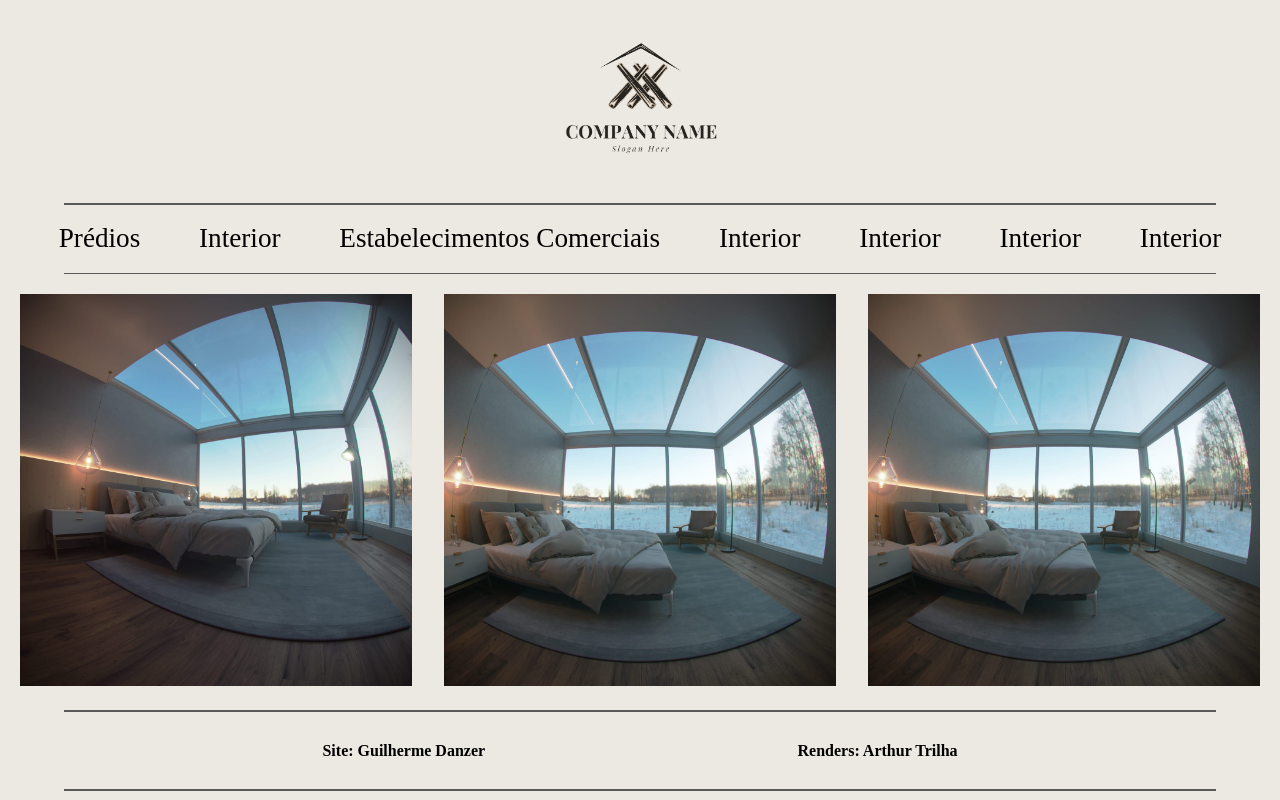
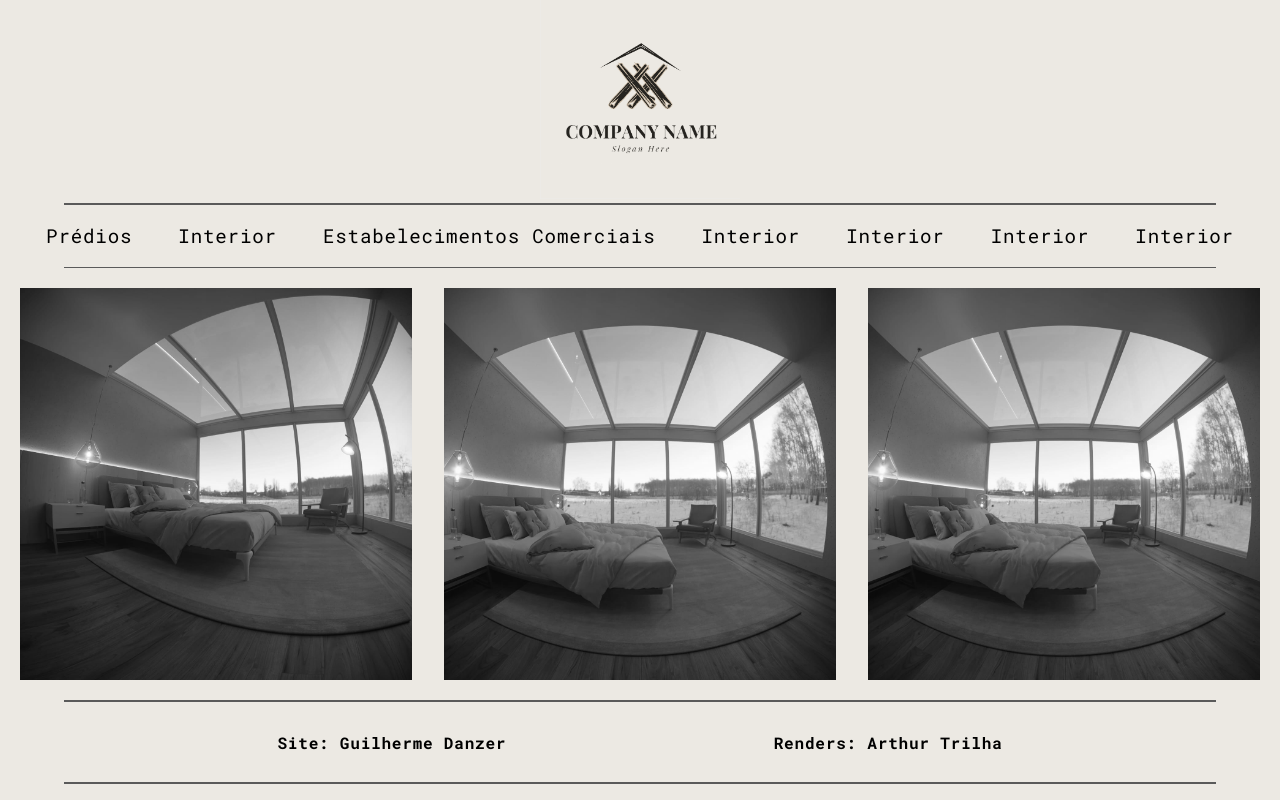
Before and after one commit to GuilhermeDanzer/architectureport, a React (Create React App) app: page /interiores in a window 1280 px wide. Built offline with nearby package versions, Linux system fonts and the light colour scheme.

Commit message:
Galeria com tag img

```diff
--- a/src/App.js
+++ b/src/App.js
@@ -10,7 +10,13 @@ import predio4 from "./assets/img/predio4.jpeg";
 import predio5 from "./assets/img/predio5.jpeg";
 const Wrapper = styled.div``;
 
-const images = [predio1, predio2, predio3, predio4, predio5];
+const images = [
+  { imagem: predio1, tipo: "Edifício", nome: "Solar Tapajós" },
+  { imagem: predio2, tipo: "Edifício", nome: "Solar Tapajós" },
+  { imagem: predio3, tipo: "Edifício", nome: "Solar Tapajós" },
+  { imagem: predio4, tipo: "Edifício", nome: "Solar Tapajós" },
+  { imagem: predio5, tipo: "Edifício", nome: "Solar Tapajós" },
+];
 const App = () => {
   return (
     <div>
--- a/src/components/Header.js
+++ b/src/components/Header.js
@@ -42,7 +42,7 @@ const Wrapper = styled.div`
 `;
 
 const Itens = styled.div`
-  font-size: 1.7rem;
+  font-size: 1.2rem;
   box-sizing: border-box;
   transition: ease-out 0.9s;
   margin: 10px;
--- a/src/components/Products.js
+++ b/src/components/Products.js
@@ -1,7 +1,5 @@
 import React from "react";
 import styled from "styled-components";
-
-export const Products = ({ imagens }) => {
 const Grid = styled.div`
   display: grid;
   grid-template-columns: repeat(auto-fill, minmax(320px, 1fr));
@@ -11,14 +9,62 @@ export const Products = ({ imagens }) => {
 `;
 const Imagem = styled.img`
   width: 100%;
+  filter: grayscale(1);
+  &:hover {
+    filter: none;
+  }
 `;
+const Texto = styled.span`
+  position: absolute;
+  background-color: transparent;
+  z-index: -2;
+  vertical-align: middle;
+  text-transform: uppercase;
+  color: #ece9e3;
+  font-size: 30px;
+  font-weight: 600 !important;
+  font-family: "Roboto", sans-serif;
+  line-height: 1;
+  bottom: 36px;
+`;
+const Title = styled.h2`
+  position: absolute;
+  vertical-align: middle;
+  text-transform: uppercase;
+  background-color: transparent;
+  z-index: -2;
+  font-weight: 400 !important;
+  font-size: 20px;
+  color: #ece9e3;
+  line-height: 1;
+  bottom: 68px;
+  font-family: "Roboto", sans-serif;
+`;
+
+const Container = styled.div`
+  position: relative;
+  display: flex;
+  justify-content: center;
+  &:hover {
+    h2 {
+      z-index: 99;
+    }
+    span {
+      z-index: 99;
+    }
+  }
+`;
+
+export const Products = ({ imagens }) => {
   return (
     <Grid>
       {imagens.map((image, i) => {
         return (
-          <div key={i}>
-            <Imagem src={image} alt="foto" />
-          </div>
+          <Container key={i}>
+            <Title>{image.tipo}</Title>
+            <Texto>{image.nome}</Texto>
+            <Imagem src={image.imagem} alt="foto" />
+          </Container>
         );
       })}
     </Grid>
--- a/src/index.css
+++ b/src/index.css
@@ -1,8 +1,10 @@
-@import url("https://fonts.googleapis.com/css2?family=Open+Sans:ital,wght@0,300;0,400;0,600;0,700;0,800;1,300;1,400;1,600;1,700;1,800&display=swap");
+@import url("https://fonts.googleapis.com/css2?family=Roboto+Mono:ital,wght@0,100;0,200;0,300;0,400;0,500;0,600;0,700;1,100;1,200;1,300;1,400;1,500;1,600;1,700&display=swap");
+@import url("https://fonts.googleapis.com/css2?family=Roboto:ital,wght@0,100;0,200;0,300;0,400;0,500;0,600;0,700;1,100;1,200;1,300;1,400;1,500;1,600;1,700&display=swap");
 
 body {
+  letter-spacing: 0.05em;
   margin: 0;
-
+  font-family: "Roboto Mono", sans-serif;
   -webkit-font-smoothing: antialiased;
   -moz-osx-font-smoothing: grayscale;
 }
--- a/src/screens/Interior.js
+++ b/src/screens/Interior.js
@@ -4,7 +4,11 @@ import interior1 from "../assets/img/interior1.jpeg";
 import interior2 from "../assets/img/interior2.jpeg";
 import interior3 from "../assets/img/interior3.jpeg";
 export const Interior = () => {
-  const image = [interior1, interior2, interior3];
+  const image = [
+    { imagem: interior1, tipo: "Casa", nome: "Equilibrium" },
+    { imagem: interior2, tipo: "Casa", nome: "Equilibrium" },
+    { imagem: interior3, tipo: "Casa", nome: "Equilibrium" },
+  ];
   return (
     <div style={{ display: "flex", justifyContent: "center" }}>
       <Products imagens={image} />
```
Lines whose indentation alone changed are shown as unchanged.
